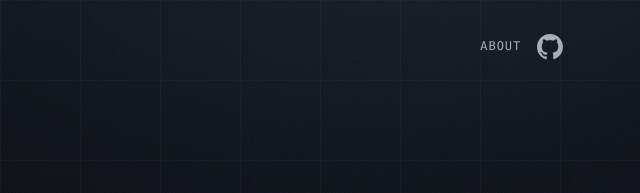
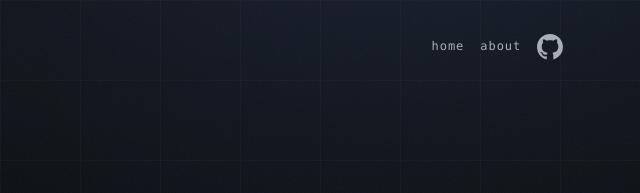
Before and after one commit to budhash/gomanize, a plain HTML site: page web/index.html in a window 1280 px wide. Shown: the top 193 px of the page, 640-1280 px from the left. Drawn offline with Linux system fonts and the light colour scheme; a script that the page names is missing.

Commit message:
Add lowercase home link to web demo header
Add a 'home' link (→ /) back to the budhash.com portfolio index, alongside
'about' and the source icon. Labels are lowercase per preference (drop the
uppercase transform; rename .about-btn → shared .navlink).

```diff
--- a/web/index.html
+++ b/web/index.html
@@ -106,13 +106,13 @@
     color: var(--paper-dim); font-weight: 340; font-size: 15px;
   }
 
-  header { position: relative; padding-right: 104px; }
+  header { position: relative; padding-right: 150px; }
   .top-links { position: absolute; top: 2px; right: 0; display: inline-flex; align-items: center; gap: 16px; }
-  .about-btn {
-    font-family: var(--mono); font-size: 12px; letter-spacing: 0.08em; text-transform: uppercase;
+  .navlink {
+    font-family: var(--mono); font-size: 12px; letter-spacing: 0.08em;
     color: var(--paper-dim); background: none; border: 0; padding: 0; cursor: pointer; transition: color .14s;
   }
-  .about-btn:hover { color: var(--accent); }
+  .navlink:hover { color: var(--accent); }
   .gh-link { display: inline-flex; color: var(--paper-dim); transition: color .14s, transform .14s; }
   .gh-link:hover { color: var(--accent); transform: translateY(-1px); }
   .gh-link svg { display: block; }
@@ -274,7 +274,8 @@
 <main class="app">
   <header>
     <div class="top-links">
-      <button type="button" class="about-btn" id="aboutOpen">About</button>
+      <a class="navlink" href="/">home</a>
+      <button type="button" class="navlink" id="aboutOpen">about</button>
       <a class="gh-link" href="https://github.com/budhash/gomanize" target="_blank" rel="noopener" aria-label="View gomanize source on GitHub" title="View source on GitHub">
       <svg viewBox="0 0 16 16" width="26" height="26" fill="currentColor" aria-hidden="true"><path d="M8 0C3.58 0 0 3.58 0 8c0 3.54 2.29 6.53 5.47 7.59.4.07.55-.17.55-.38 0-.19-.01-.82-.01-1.49-2.01.37-2.53-.49-2.69-.94-.09-.23-.48-.94-.82-1.13-.28-.15-.68-.52-.01-.53.63-.01 1.08.58 1.23.82.72 1.21 1.87.87 2.33.66.07-.52.28-.87.51-1.07-1.78-.2-3.64-.89-3.64-3.95 0-.87.31-1.59.82-2.15-.08-.2-.36-1.02.08-2.12 0 0 .67-.21 2.2.82.64-.18 1.32-.27 2-.27.68 0 1.36.09 2 .27 1.53-1.04 2.2-.82 2.2-.82.44 1.1.16 1.92.08 2.12.51.56.82 1.27.82 2.15 0 3.07-1.87 3.75-3.65 3.95.29.25.54.73.54 1.48 0 1.07-.01 1.93-.01 2.2 0 .21.15.46.55.38A8.013 8.013 0 0 0 16 8c0-4.42-3.58-8-8-8Z"></path></svg>
       </a>
```
